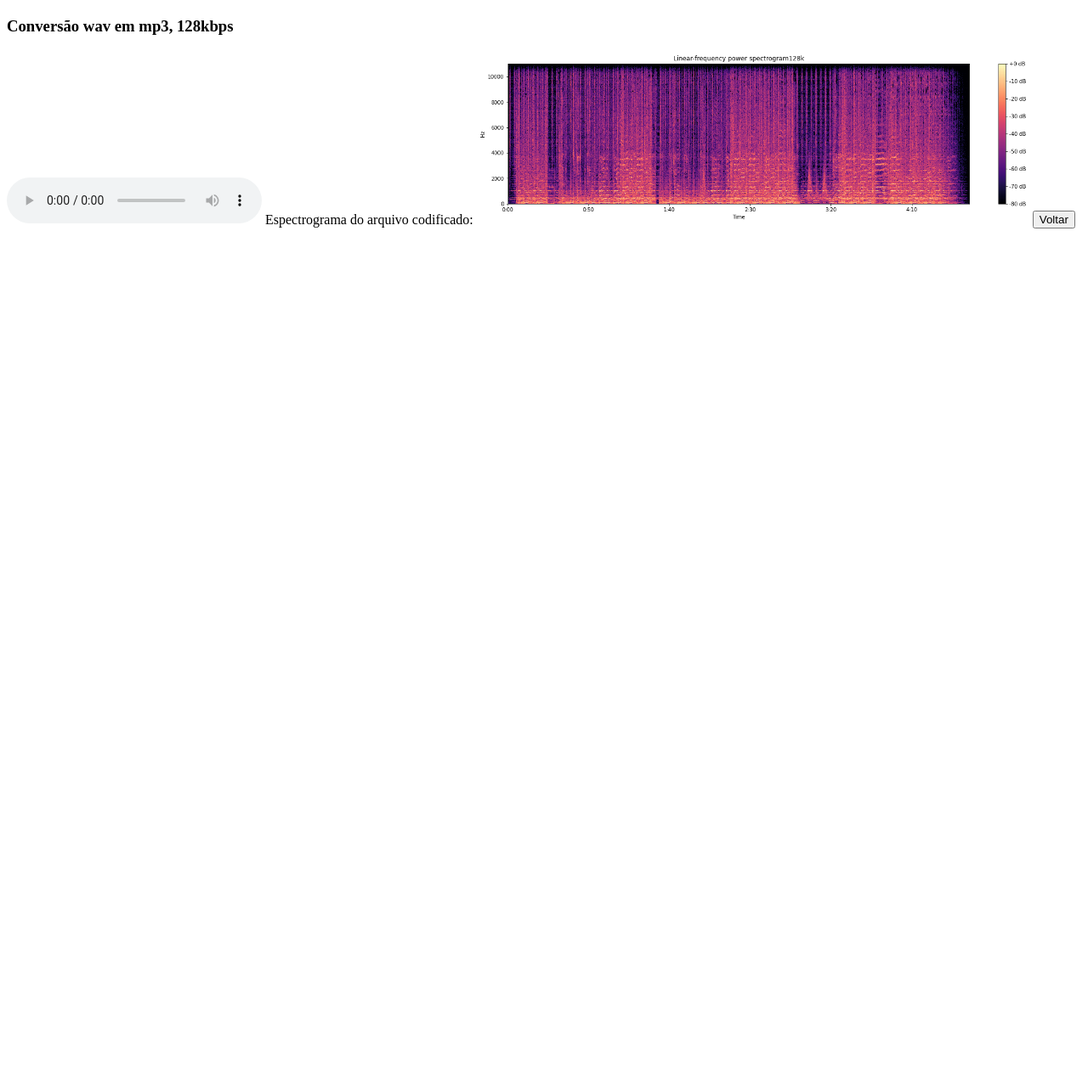
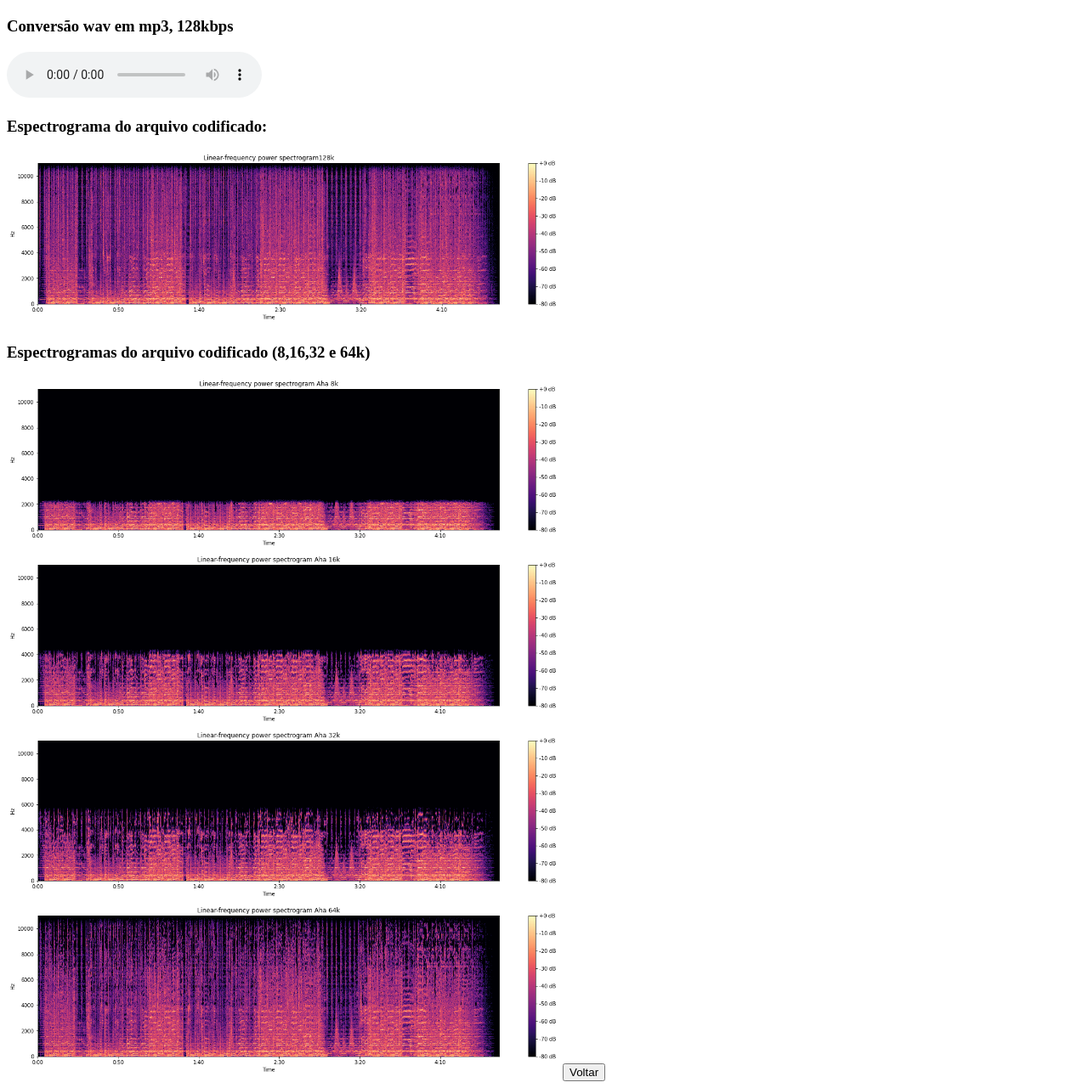
Before and after one commit to BrunoKings0/Sinais-Multimidia, a plain HTML site: page Capa/Lab8/index.html in a window 1280 px wide. Shown: the part 955-2236 px from the top of the page at 85% size. Before the commit the page ends 1232 px from the top, so only its background shows below. Drawn offline with Linux system fonts and the light colour scheme; files whose address does not match are found by name.

Commit message:
Update index.html

```diff
--- a/Capa/Lab8/index.html
+++ b/Capa/Lab8/index.html
@@ -38,11 +38,13 @@ th, td {
 	<audio controls>
       <source src="felipe\abba128k.mp3" type="audio/mp3">
     </audio>
-	Espectrograma do arquivo codificado:
+	<h3>Espectrograma do arquivo codificado:</h3>
 	<img src="felipe\2.png"  style="width:650px;">
-
-
-
+	<h3>Espectrogramas do arquivo codificado (8,16,32 e 64k)</h3>
+	<img src="felipe\8k.png"  style="width:650px;">
+	<img src="felipe\16k.png"  style="width:650px;">
+	<img src="felipe\32k.png"  style="width:650px;">
+	<img src="felipe\64k.png"  style="width:650px;">
  <button onclick="goBack()">Voltar</button>
 
 
```
